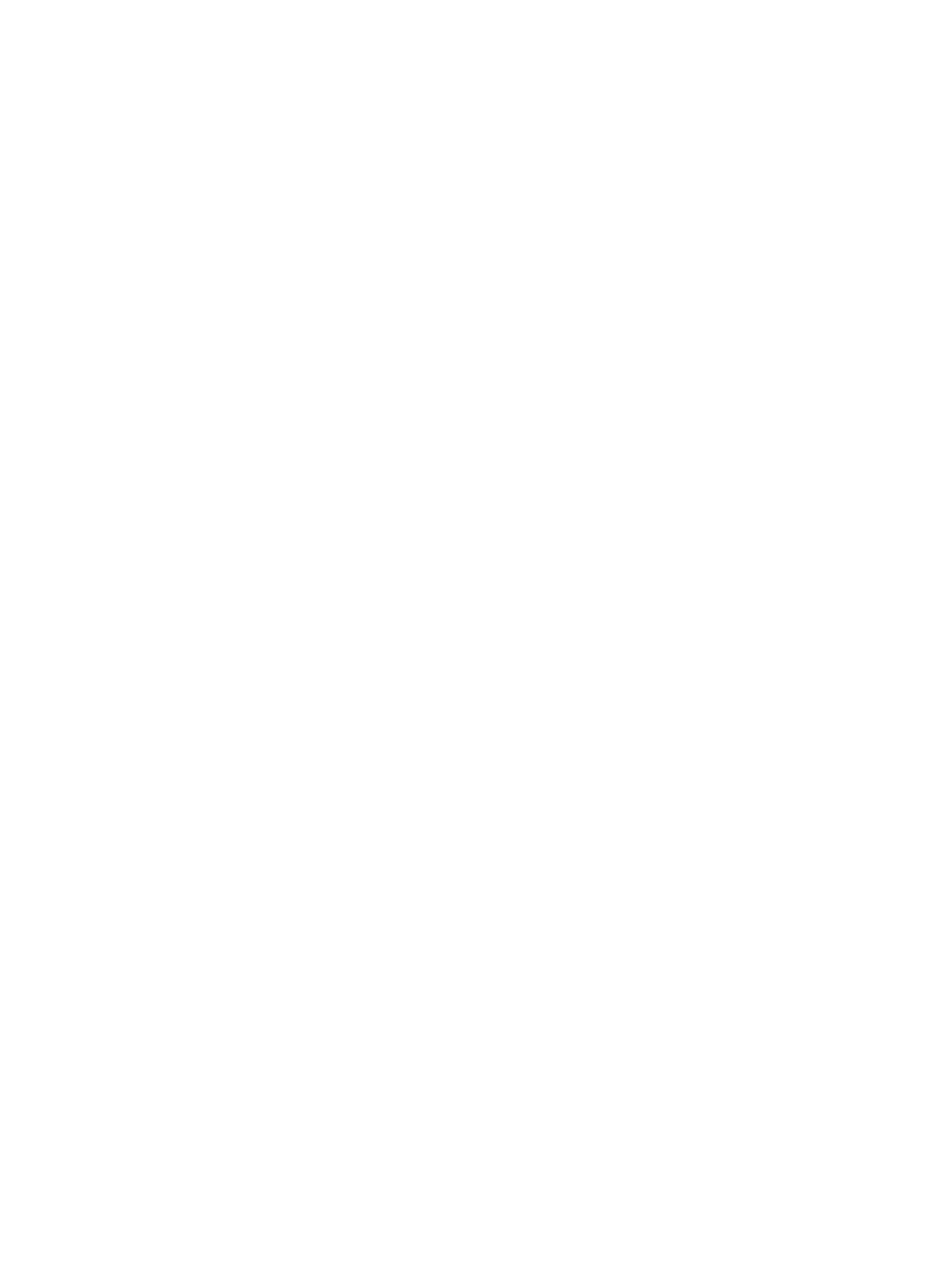
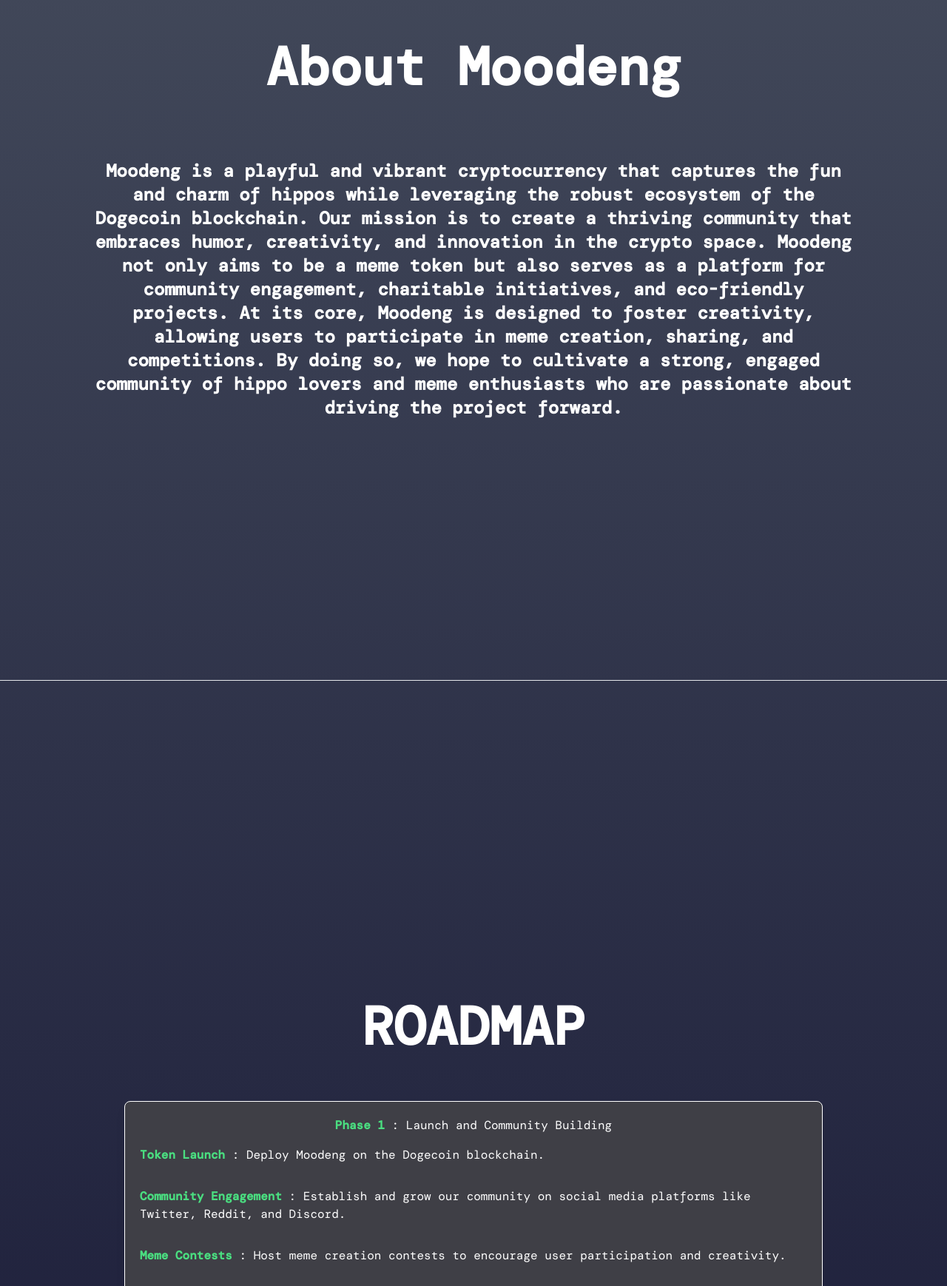
Before and after one commit to Joebakid/Moo-deng, a React (Create React App) app: page / in a window 1280 px wide. Shown: the part 1042-2780 px from the top of the page at 74% size. Before the commit the page ends 864 px from the top, so only its background shows below. Built offline with nearby package versions, Linux system fonts and the light colour scheme; a web font is replaced by a local one.

Commit message:
footer and other sections added

```diff
--- a/package.json
+++ b/package.json
@@ -36,6 +36,7 @@
     ]
   },
   "devDependencies": {
+    "@babel/plugin-proposal-private-property-in-object": "^7.21.11",
     "tailwindcss": "^3.4.13"
   }
 }
--- a/src/components/FirstSection.js
+++ b/src/components/FirstSection.js
@@ -9,12 +9,12 @@
     );
   }
   return (
-    <section className="container-section h-screen">
-      <div className="  items-center justify-center py-3 md:py-10">
-        <h1 className="  text-white  lg:text-7xl text-6xl  font-bold  text-center py-6 ">
+    <header className="  h-screen ">
+      <div className=" flex flex-col items-center justify-center py-3    md:w-[65%] mx-auto w-[80%]">
+        <h1 className="  text-white  py-8  md:text-6xl   text-4xl     font-bold  text-center    ">
           Moodeng: The Hippo Meme Coin
         </h1>
-        <h3 className="text-white text-2xl lg:5xl md:py-16  font-bold text-center">
+        <h3 className="  md:text-2xl py-8 text-xl  font-bold text-center  text-green-400">
           Dive into the whimsical world of Moodeng, the hippo-themed meme coin
           that's making waves on the Dogecoin blockchain!
         </h3>
@@ -23,7 +23,7 @@
           <Link btn="btn" href="https://doggy.market/$moo" text="Buy Moo" />
         </div>
       </div>
-    </section>
+    </header>
   );
 }
 
--- /dev/null
+++ b/src/components/Footer.js
@@ -0,0 +1,9 @@
+import React from "react";
+
+export default function Footer() {
+  return (
+    <footer className="bg-slate-800 text-center py-3 text-white">
+      <p className=" footer-text">© 2024 M👀👀Deng . All Rights Reserved.</p>
+    </footer>
+  );
+}
--- /dev/null
+++ b/src/components/FourthSection.js
@@ -0,0 +1,24 @@
+import React from "react";
+
+function FourthSection() {
+  return (
+    <section className="w-[80%] mx-auto flex flex-col items-center justify-center  ">
+      <div className=" flex flex-col items-center justify-center  py-32">
+        <h1 className="  text-white  lg:text-7xl text-6xl  font-bold  text-center py-6 ">
+          Tokenomics of Moo Deng: A 100% Community Token
+        </h1>
+        <h3 className="text-white text-2xl lg:5xl md:py-16  font-bold text-center">
+          Moo Deng is a fully community-driven token built on the Dogecoin
+          blockchain, with no pre-minted allocations for developers, team
+          members, or any centralized entities. This ensures that the project
+          stays true to its decentralized roots, prioritizing the community's
+          interest and involvement over individual gains.
+        </h3>
+
+        <div className="flex justify-center items-center py-10"></div>
+      </div>
+    </section>
+  );
+}
+
+export default FourthSection;
--- a/src/components/Main.js
+++ b/src/components/Main.js
@@ -1,10 +1,22 @@
 import React from "react";
 import FirstSection from "./FirstSection";
+import SecondSection from "./SecondSection";
+import ThirdSection from "./ThirdSection";
+import FourthSection from "./FourthSection";
+import Footer from "./Footer";
 
 function Main() {
   return (
     <div>
       <FirstSection />
+      <hr />
+      <SecondSection />
+      <hr />
+      <ThirdSection />
+
+      <hr />
+      <FourthSection />
+      <Footer />
     </div>
   );
 }
--- a/src/components/SecondSection.js
+++ b/src/components/SecondSection.js
@@ -0,0 +1,30 @@
+import React from "react";
+
+function SecondSection() {
+  return (
+    <section className="w-[80%] mx-auto flex flex-col items-center justify-center ">
+      <div className="  items-center justify-center py-3 md:py-10">
+        <h1 className="  text-white  lg:text-7xl text-6xl  font-bold  text-center py-6 ">
+          About Moodeng
+        </h1>
+        <h3 className="text-white text-2xl lg:5xl md:py-16  font-bold text-center">
+          Moodeng is a playful and vibrant cryptocurrency that captures the fun
+          and charm of hippos while leveraging the robust ecosystem of the
+          Dogecoin blockchain. Our mission is to create a thriving community
+          that embraces humor, creativity, and innovation in the crypto space.
+          Moodeng not only aims to be a meme token but also serves as a platform
+          for community engagement, charitable initiatives, and eco-friendly
+          projects. At its core, Moodeng is designed to foster creativity,
+          allowing users to participate in meme creation, sharing, and
+          competitions. By doing so, we hope to cultivate a strong, engaged
+          community of hippo lovers and meme enthusiasts who are passionate
+          about driving the project forward.
+        </h3>
+
+        <div className="flex justify-center items-center py-10"></div>
+      </div>
+    </section>
+  );
+}
+
+export default SecondSection;
--- /dev/null
+++ b/src/components/ThirdSection.js
@@ -0,0 +1,78 @@
+import React from "react";
+
+function ThirdSection() {
+  function Card({
+    title,
+    listItemOne,
+    listItemTwo,
+    listItemThree,
+    cardClass,
+    listClassName,
+    phase,
+    colorTitleOne,
+    colorTitleTwo,
+    colorTitleThree,
+    BoldtitleClass,
+  }) {
+    return (
+      <div className={cardClass}>
+        <h2>
+          {" "}
+          <span className={BoldtitleClass}> {phase}</span> : {title}
+        </h2>
+        <ul>
+          <li className={listClassName}>
+            <span className={BoldtitleClass}>{colorTitleOne}</span> :
+            {listItemOne}
+          </li>
+          <li className={listClassName}>
+            <span className={BoldtitleClass}> {colorTitleTwo}</span> :{" "}
+            {listItemTwo}
+          </li>
+          <li className={listClassName}>
+            <span className={BoldtitleClass}>{colorTitleThree}</span> :{" "}
+            {listItemThree}
+          </li>
+        </ul>
+      </div>
+    );
+  }
+  return (
+    <section className=" w-[80%] mx-auto flex flex-col items-center justify-center ">
+      <h1 className="  text-white  lg:text-7xl text-6xl  font-bold  text-center py-6 mt-60">
+        ROADMAP
+      </h1>
+      <div className="flex flex-wrap justify-center items-center ">
+        <Card
+          title="Launch and Community Building"
+          listItemOne=" Deploy Moodeng on the Dogecoin blockchain."
+          listItemTwo=" Establish and grow our community on social media platforms like Twitter, Reddit, and Discord."
+          listItemThree=" Host meme creation contests to encourage user participation and creativity."
+          listClassName=" listClassName"
+          cardClass="cardClass"
+          phase="Phase 1"
+          colorTitleOne="Token Launch"
+          colorTitleTwo="Community Engagement"
+          colorTitleThree="Meme Contests"
+          BoldtitleClass="BoldtitleClass"
+        />
+
+        <Card
+          title="Listing and Expansion"
+          listItemOne="Aim for listings on decentralized and centralized exchanges to enhance liquidity."
+          listItemTwo=" Launch an NFT Collection"
+          listItemThree=" Develop governance mechanisms allowing Moodeng holders to vote on key decisions impacting the project"
+          listClassName=" listClassName"
+          cardClass="cardClass"
+          phase="Phase 3"
+          colorTitleOne="Exchange Listings"
+          colorTitleTwo="NFT collection"
+          colorTitleThree="Community Governance"
+          BoldtitleClass="BoldtitleClass"
+        />
+      </div>
+    </section>
+  );
+}
+
+export default ThirdSection;
--- a/src/index.css
+++ b/src/index.css
@@ -20,11 +20,15 @@
     rgba(41, 153, 181, 1) 100%,
     rgba(0, 212, 255, 1) 100%
   );
+
+  /* background: rgba(255, 255, 255, 0.5);   */
+  /* opacity: 0.3; */
+}
+
+header {
   background-image: url("/public/img/bg.jpg");
   background-size: cover;
   background-position: center;
-  /* background: rgba(255, 255, 255, 0.5);   */
-  /* opacity: 0.3; */
 }
 
 /* styles.css or styles.scss */
@@ -34,13 +38,32 @@
 } */
 
 .container-section {
-  @apply box-border mx-auto  md:w-[80vw] w-[85%] md:py-20  max-w-screen-xl justify-center items-center flex h-screen;
+  @apply box-border mx-auto  md:w-[80vw] w-[85%] md:py-20  max-w-screen-xl justify-center items-center flex h-screen flex-col py-32;
 }
 
 .btn {
-  @apply bg-slate-500 text-white py-3 px-10  hover:bg-zinc-400   rounded-lg transition-all duration-500 ease-in-out;
+  @apply bg-slate-500 text-white py-3 px-10  hover:bg-zinc-400   rounded-lg transition-all duration-500 ease-in-out font-bold shadow-lg;
 }
 
 .transitional-el {
   @apply transition-all duration-500 ease-in-out;
 }
+
+/* .card {
+  @apply mt-8   inline-block  rounded overflow-hidden shadow-md relative hover:shadow-2xl cursor-pointer transition-all duration-500;
+} */
+
+section {
+  @apply my-32 py-10;
+}
+.cardClass {
+  @apply text-white border border-white p-5 flex flex-col justify-center items-center rounded-lg bg-zinc-700 m-10 shadow-lg;
+}
+
+.BoldtitleClass {
+  @apply font-bold text-green-400;
+}
+
+.listClassName {
+  @apply text-white py-4;
+}
```
Also changed, not shown: 1 other file (tests, documents, lock files or other folders).
